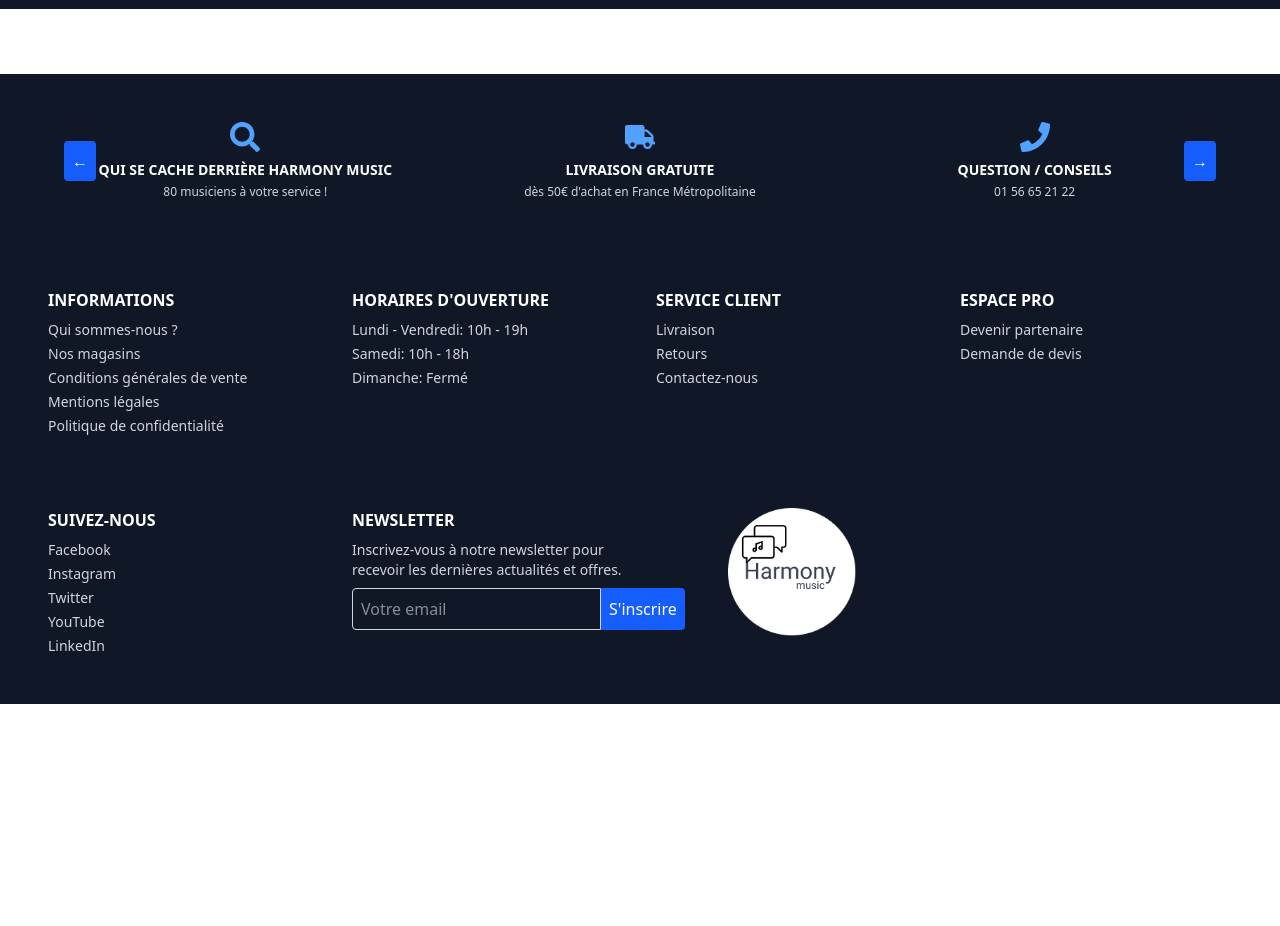
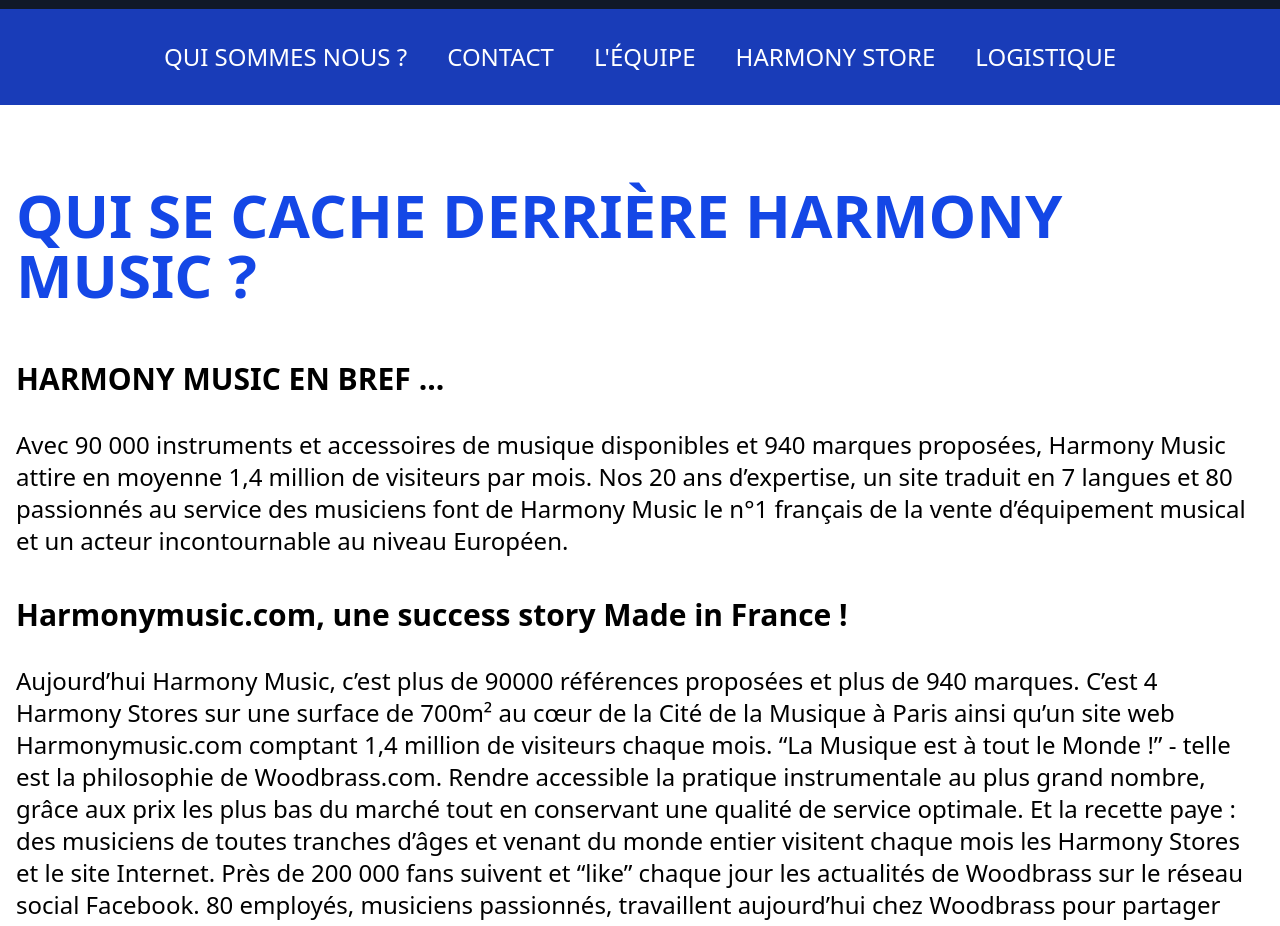
Before and after one commit to Slim-coder20/harmony, a React (Vite) app in the folder harmony-app/: page /about in a window 1280 px wide. Shown: the part 148-1074 px from the top of the page. Before the commit the page ends 852 px from the top, so only its background shows below. Built offline with nearby package versions, Linux system fonts and the light colour scheme.

Commit message:
Mise en place de la page a propos

```diff
--- a/harmony-app/src/pages/About.jsx
+++ b/harmony-app/src/pages/About.jsx
@@ -1,10 +1,151 @@
+import Carrousel from "@/components/Carrousel";
+import { Link } from "react-router-dom";
 export default function About() {
+  // Variable //
+  const Cards = [
+    {
+      id: 1,
+      title: "80 musiciens au service des musiciens.",
+      content:
+        "4 Harmony Stores situés au coeur de la cité de la musique de Paris, un centre d’appel gratuit, une plateforme logistique et un SAV internalisé, vous assurent une tranquilité sans concurrence.",
+    },
+    {
+      id: 2,
+      title: "Comparer pour quoi faire ?",
+      content:
+        "Convaincu de vous proposer les meilleurs prix, Harmony.com vous rembourse la différence si vous trouvez moins cher ailleurs.",
+    },
+    {
+      id: 3,
+      title: "80 musiciens au service des musiciens.",
+      content:
+        "4 Harmony Stores situés au coeur de la cité de la musique de Paris, un centre d’appel gratuit, une plateforme logistique et un SAV internalisé, vous assurent une tranquilité sans concurrence.",
+    },
+    {
+      id: 4,
+      title: "Financez à votre rythme !",
+      content:
+        "Avec Harmony.com, votre rêve est à portée de main, nous vous proposons une large gamme de financement, notamment en 3 fois sans frais et jusqu'à 12 fois à partir de 50€.",
+    },
+    {
+      id: 5,
+      title: "Jouez en toute liberté !",
+      content:
+        "Harmony Music garantit votre instrument 3 ans. Une fois de plus Woodbrass.com s’engage pour vous, en vous proposant une garantie gratuite de 3 ans sur votre nouvel instrument.",
+    },
+  ];
   return (
-    <div>
+    <div className=" min-h-screen">
       {/* Contenu spécifique de la page About  */}
-      <main className="container mx-auto px-4 py-8">
 
-      </main>
+      <div className=" w-full bg-blue-800 p-8 text-white font-normal">
+        {/* Navigation menu about  */}
+        <ul className=" flex justify-center gap-10 ">
+          <li>
+            <Link
+              to="/about"
+              className="text-2xl hover:font-bold transition duration-300"
+            >
+              QUI SOMMES NOUS ?
+            </Link>
+          </li>
+          <li>
+            <Link
+              to="/"
+              className="text-2xl hover:font-bold transition duration-300"
+            >
+              CONTACT
+            </Link>
+          </li>
+          <li>
+            <Link
+              to="/"
+              className="text-2xl hover:font-bold transition duration-300"
+            >
+              L'ÉQUIPE{" "}
+            </Link>
+          </li>
+          <li>
+            <Link
+              to="/"
+              className="text-2xl hover:font-bold transition duration-300"
+            >
+              HARMONY STORE
+            </Link>
+          </li>
+          <li>
+            <Link
+              to="/"
+              className="text-2xl hover:font-bold transition duration-300"
+            >
+              LOGISTIQUE
+            </Link>
+          </li>
+        </ul>
+      </div>
+      {/* Contenu principale */}
+      <div className=" container mx-auto px-4 mt-6">
+        <h1 className=" text-6xl text-blue-700 py-14 font-bold">
+          QUI SE CACHE DERRIÈRE HARMONY MUSIC ?
+        </h1>
+        <h2 className=" text-3xl font-bold mb-8">HARMONY MUSIC EN BREF ...</h2>
+        <p className=" text-2xl ">
+          Avec 90 000 instruments et accessoires de musique disponibles et 940
+          marques proposées, Harmony Music attire en moyenne 1,4 million de
+          visiteurs par mois. Nos 20 ans d’expertise, un site traduit en 7
+          langues et 80 passionnés au service des musiciens font de Harmony
+          Music le n°1 français de la vente d’équipement musical et un acteur
+          incontournable au niveau Européen.
+        </p>
+        <h2 className=" text-3xl font-bold mb-8 mt-10">
+          Harmonymusic.com, une success story Made in France !
+        </h2>
+        <p className="text-2xl">
+          Aujourd’hui Harmony Music, c’est plus de 90000 références proposées et
+          plus de 940 marques. C’est 4 Harmony Stores sur une surface de 700m²
+          au cœur de la Cité de la Musique à Paris ainsi qu’un site web
+          Harmonymusic.com comptant 1,4 million de visiteurs chaque mois. “La
+          Musique est à tout le Monde !” - telle est la philosophie de
+          Woodbrass.com. Rendre accessible la pratique instrumentale au plus
+          grand nombre, grâce aux prix les plus bas du marché tout en conservant
+          une qualité de service optimale. Et la recette paye : des musiciens de
+          toutes tranches d’âges et venant du monde entier visitent chaque mois
+          les Harmony Stores et le site Internet. Près de 200 000 fans suivent
+          et “like” chaque jour les actualités de Woodbrass sur le réseau social
+          Facebook. 80 employés, musiciens passionnés, travaillent aujourd’hui
+          chez Woodbrass pour partager avec vous une passion commune, la musique
+          !
+        </p>
+        <h2 className="text-3xl font-bold mb-8 mt-10">
+          Notre sixième sens, le service
+        </h2>
+        <span className=" text-2xl font-bold ">Woodbrass.com s’engage !</span>
+        <p className=" text-2xl">
+          95% des commandes passées sur Harmony.com sont livrées en 24h (France
+          Métropolitaine). Pour toute commande passée avant midi, notre
+          partenaire Chronopost s’engage à vous livrer dès le lendemain avant
+          13h(du lundi au vendredi)
+        </p>
+        {/* Contenu des cartes  */}
+        <div className="grid grid-cols-1 md:grid-cols-3 gap-8 mt-16 mb-16">
+          {Cards.map((card) => (
+            <div
+              key={card.id}
+              className="bg-gray-100 p-6 rounded-lg shadow-md hover:shadow-lg transition-shadow duration-300"
+            >
+              <h3 className="text-xl font-bold mb-4 text-gray-800">
+                {card.title}
+              </h3>
+              <p className="text-gray-600 mb-6 leading-relaxed">
+                {card.content}
+              </p>
+              <button className="bg-gray-600 hover:bg-gray-700 text-white px-6 py-2 rounded transition-colors duration-300">
+                VOIR PLUS
+              </button>
+            </div>
+          ))}
+        </div>
+      </div>
     </div>
   );
 }
```
